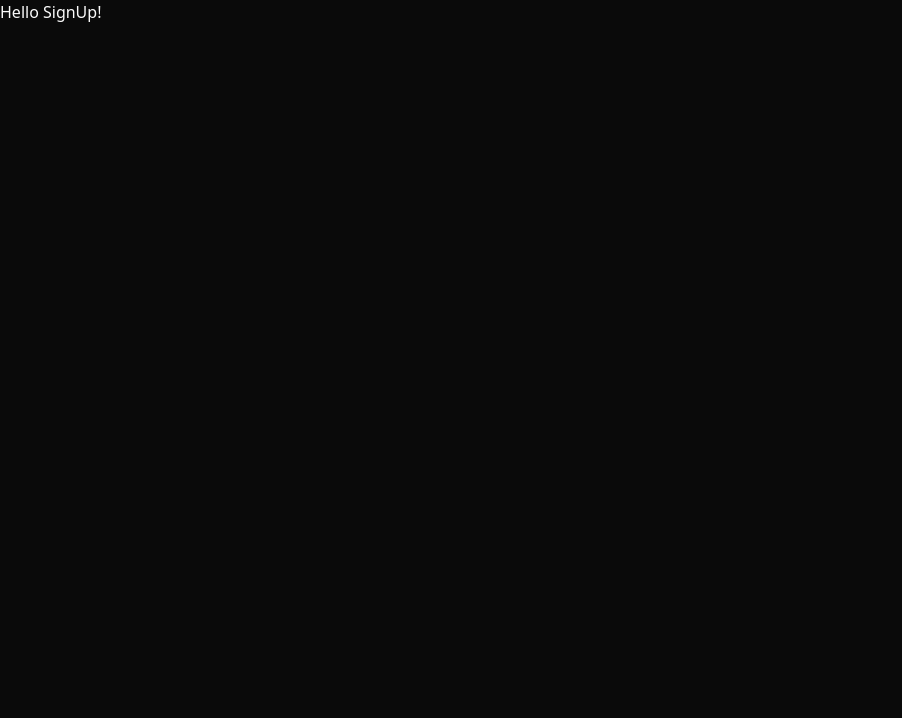
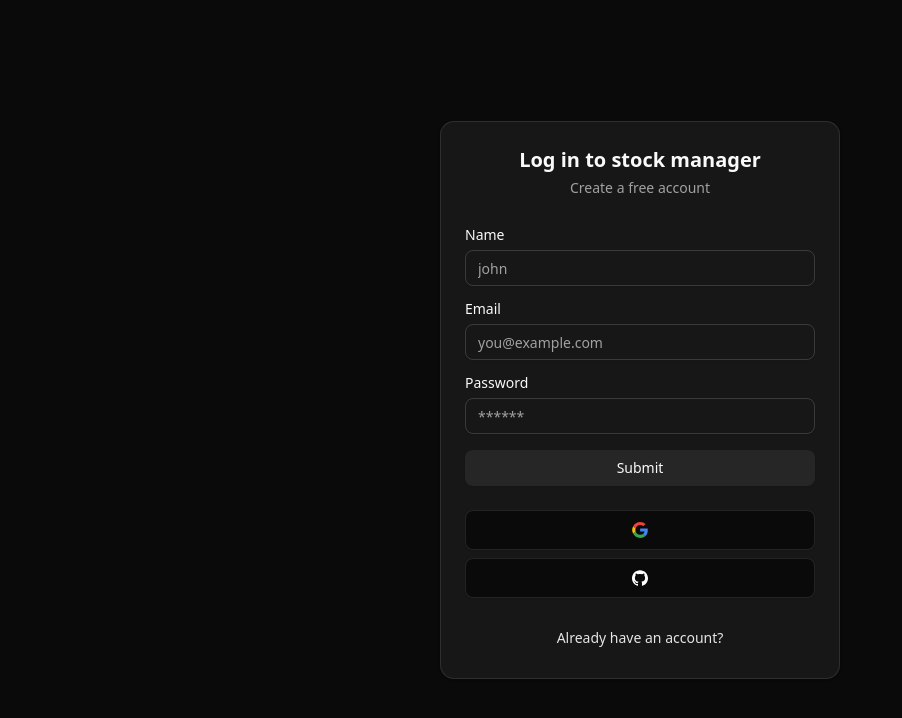
Before and after one commit to aledx18/stock-manager, a Next.js app: page /sign-up in a window 1280 px wide. Shown: the top 718 px of the page, without its empty margins (0-902 px from the left). Built offline with nearby package versions, Linux system fonts and the light colour scheme.

Commit message:
feat(auth): update sign-in form to use `useActionState` and create sign-up form with Zod validation

```diff
--- a/app/(auth-pages)/sign-in/page.tsx
+++ b/app/(auth-pages)/sign-in/page.tsx
@@ -1,46 +1,20 @@
 'use client'
 
-import {
-  Form,
-  FormControl,
-  FormField,
-  FormItem,
-  FormLabel,
-  FormMessage
-} from '@/components/ui/form'
-import { z } from 'zod'
+import { useFormStatus } from 'react-dom'
+
+import { Label } from '@/components/ui/label'
+import { Input } from '@/components/ui/input'
 import { Button } from '@/components/ui/button'
+import { useActionState } from 'react'
+import CardWrapper from '@/components/authForm/card-wrapper'
 import { FormError } from '@/components/authForm/form-error'
-import { Input } from '@/components/ui/input'
-import { LoginSchema } from '@/lib/schema'
-import { signInAction } from '../actions'
-import { useForm } from 'react-hook-form'
-import { useSearchParams } from 'next/navigation'
-import { useState, useTransition } from 'react'
-import { zodResolver } from '@hookform/resolvers/zod'
-import CardWrapper from '@/components/authForm/card-wrapper'
+import { FormSuccess } from '@/components/authForm/form-success'
+import { signInWithOtp } from '@/app/auth/actions/actions'
 
 export default function Page() {
-  const [isPending, startTransition] = useTransition()
-  const [error, setError] = useState<string | undefined>('')
+  const [state, action] = useActionState(signInWithOtp, undefined)
+  const { pending } = useFormStatus()
 
-  const searchParams = useSearchParams()
-  const urlError = searchParams.get('error') || ''
-
-  const form = useForm<z.infer<typeof LoginSchema>>({
-    resolver: zodResolver(LoginSchema),
-    defaultValues: {
-      email: '',
-      password: ''
-    }
-  })
-
-  function onSubmit(values: z.infer<typeof LoginSchema>) {
-    setError('')
-    startTransition(() => {
-      signInAction(values)
-    })
-  }
   return (
     <div className='flex h-screen justify-center items-center'>
       <CardWrapper
@@ -48,58 +22,39 @@ export default function Page() {
         backButtonLabel="Don't have an account?"
         backButtonHref='/sign-up'
         showSocial>
-        <Form {...form}>
-          <form onSubmit={form.handleSubmit(onSubmit)} className='space-y-4'>
-            <div className='space-y-4'>
-              <FormField
-                control={form.control}
+        <form action={action} className='space-y-4'>
+          <div className='space-y-4'>
+            <div className='grid gap-2'>
+              <Label
+                className='data-[error=true]:text-destructive'
+                htmlFor='email'>
+                Email
+              </Label>
+              <Input
+                id='email'
                 name='email'
-                render={({ field }) => (
-                  <FormItem>
-                    <FormLabel>Email</FormLabel>
-                    <FormControl>
-                      <Input
-                        {...field}
-                        disabled={isPending}
-                        placeholder='john.@email.com'
-                        type='email'
-                      />
-                    </FormControl>
-                    <FormMessage />
-                  </FormItem>
-                )}
+                placeholder='m@example.com'
+                type='email'
+                disabled={pending}
               />
-              <FormField
-                control={form.control}
-                name='password'
-                render={({ field }) => (
-                  <FormItem>
-                    <FormLabel>Password</FormLabel>
-                    <FormControl>
-                      <Input
-                        {...field}
-                        disabled={isPending}
-                        placeholder='******'
-                        type='password'
-                      />
-                    </FormControl>
-                    <FormMessage />
-                    <Button
-                      size='sm'
-                      variant='link'
-                      asChild
-                      className='px-0 font-normal'
-                    />
-                  </FormItem>
-                )}
-              />
-              <FormError message={urlError || error} />
+              {state?.errors?.email && (
+                <p className='text-destructive text-sm'>{state.errors.email}</p>
+              )}
             </div>
-            <Button type='submit' className='w-full' disabled={isPending}>
-              Login
-            </Button>
-          </form>
-        </Form>
+            {state?.errorMessage && <FormError message={state.errorMessage} />}
+            {state?.successMessage && (
+              <FormSuccess message={state.successMessage} />
+            )}
+          </div>
+          <Button
+            aria-disabled={pending}
+            variant={'secondary'}
+            type='submit'
+            className='w-full'
+            disabled={pending}>
+            {pending ? 'Submitting...' : 'Sign in'}
+          </Button>
+        </form>
       </CardWrapper>
     </div>
   )
--- a/app/(auth-pages)/sign-up/page.tsx
+++ b/app/(auth-pages)/sign-up/page.tsx
@@ -1,7 +1,146 @@
+'use client'
+
+import {
+  Form,
+  FormControl,
+  FormField,
+  FormItem,
+  FormLabel,
+  FormMessage
+} from '@/components/ui/form'
+import { z } from 'zod'
+import CardWrapper from '@/components/authForm/card-wrapper'
+import { zodResolver } from '@hookform/resolvers/zod'
+import { useSearchParams } from 'next/navigation'
+import { useForm } from 'react-hook-form'
+import { Suspense, useState, useTransition } from 'react'
+import { SignupFormSchema } from '@/lib/schema'
+import { signUpAction } from '@/app/auth/actions/actions'
+import { Input } from '@/components/ui/input'
+import { FormSuccess } from '@/components/authForm/form-success'
+import { FormError } from '@/components/authForm/form-error'
+import { Button } from '@/components/ui/button'
+
+function MessageParams() {
+  const searchParams = useSearchParams()
+
+  const urlError = searchParams.get('error') || ''
+  const urlSuccess = searchParams.get('success') || ''
+
+  return (
+    <>
+      <FormError message={urlError} />
+      <FormSuccess message={urlSuccess} />
+    </>
+  )
+}
+
 export default function Page() {
+  const [isPending, startTransition] = useTransition()
+  const [error, setError] = useState<string | undefined>('')
+
+  const form = useForm<z.infer<typeof SignupFormSchema>>({
+    resolver: zodResolver(SignupFormSchema),
+    defaultValues: {
+      name: '',
+      email: '',
+      password: ''
+    }
+  })
+
+  function onSubmit(values: z.infer<typeof SignupFormSchema>) {
+    setError('')
+    startTransition(() => {
+      signUpAction(values)
+    })
+    form.reset()
+  }
+
   return (
-    <div>
-      <h1>Hello SignUp!</h1>
+    <div className='flex h-screen justify-center items-center'>
+      <CardWrapper
+        headerLabel='Create a free account'
+        backButtonLabel='Already have an account?'
+        backButtonHref='/sign-in'
+        showSocial>
+        <Form {...form}>
+          <form onSubmit={form.handleSubmit(onSubmit)} className='space-y-4'>
+            <div className='space-y-4'>
+              <FormField
+                control={form.control}
+                name='name'
+                render={({ field }) => (
+                  <FormItem>
+                    <FormLabel>Name</FormLabel>
+                    <FormControl>
+                      <Input
+                        {...field}
+                        disabled={isPending}
+                        placeholder='john'
+                        type='text'
+                      />
+                    </FormControl>
+                    <FormMessage />
+                  </FormItem>
+                )}
+              />
+              <FormField
+                control={form.control}
+                name='email'
+                render={({ field }) => (
+                  <FormItem>
+                    <FormLabel>Email</FormLabel>
+                    <FormControl>
+                      <Input
+                        {...field}
+                        disabled={isPending}
+                        placeholder='you@example.com'
+                        type='email'
+                      />
+                    </FormControl>
+                    <FormMessage />
+                  </FormItem>
+                )}
+              />
+              <FormField
+                control={form.control}
+                name='password'
+                render={({ field }) => (
+                  <FormItem>
+                    <FormLabel>Password</FormLabel>
+                    <FormControl>
+                      <Input
+                        {...field}
+                        disabled={isPending}
+                        placeholder='******'
+                        type='password'
+                      />
+                    </FormControl>
+                    <FormMessage />
+                    <Button
+                      size='sm'
+                      variant='link'
+                      asChild
+                      className='px-0 font-normal'
+                    />
+                  </FormItem>
+                )}
+              />
+              <FormError message={error} />
+              <Suspense>
+                <MessageParams />
+              </Suspense>
+            </div>
+            <Button
+              type='submit'
+              variant='secondary'
+              className='w-full'
+              disabled={isPending}>
+              Submit
+            </Button>
+          </form>
+        </Form>
+      </CardWrapper>
     </div>
   )
 }
```
